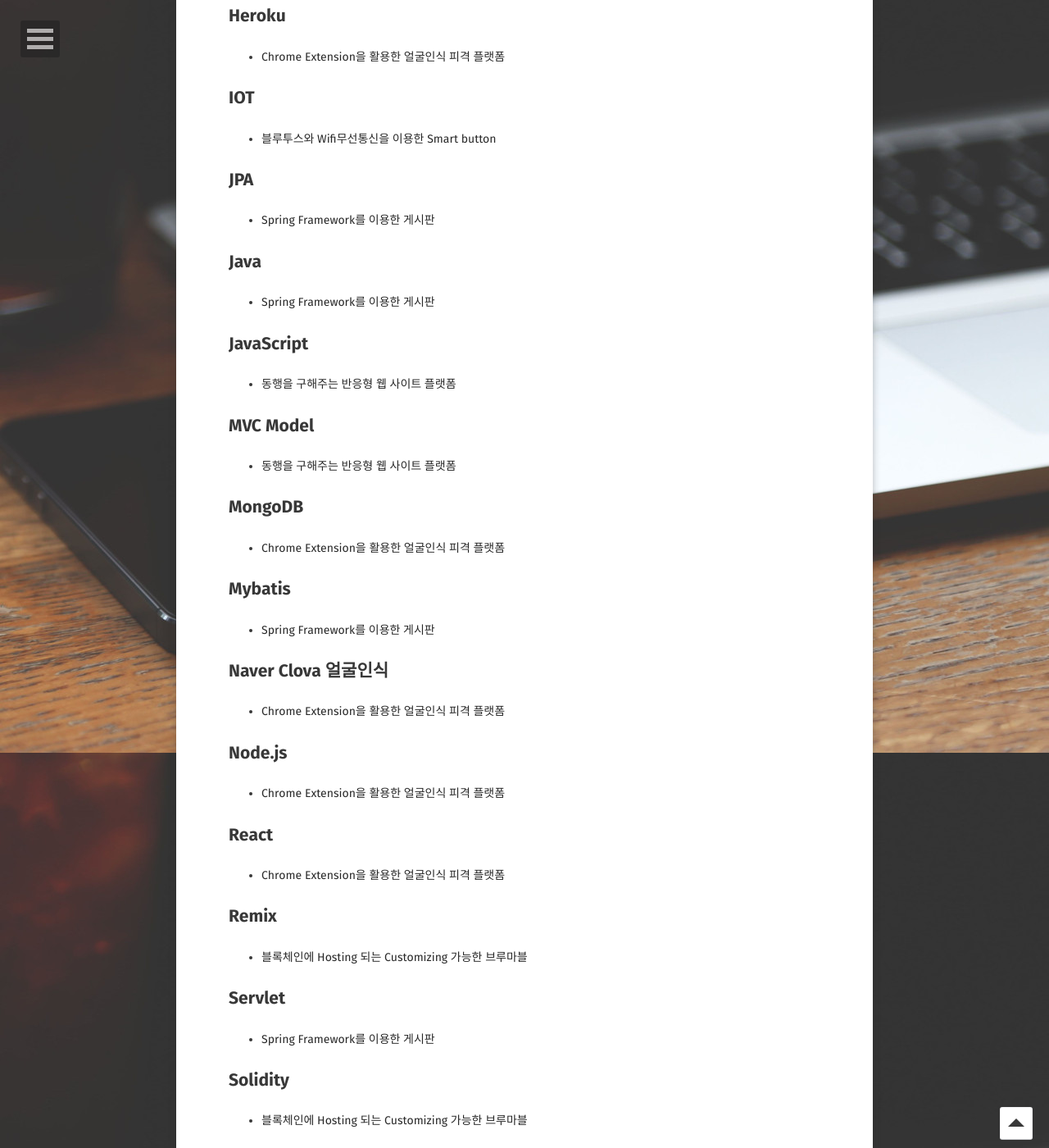
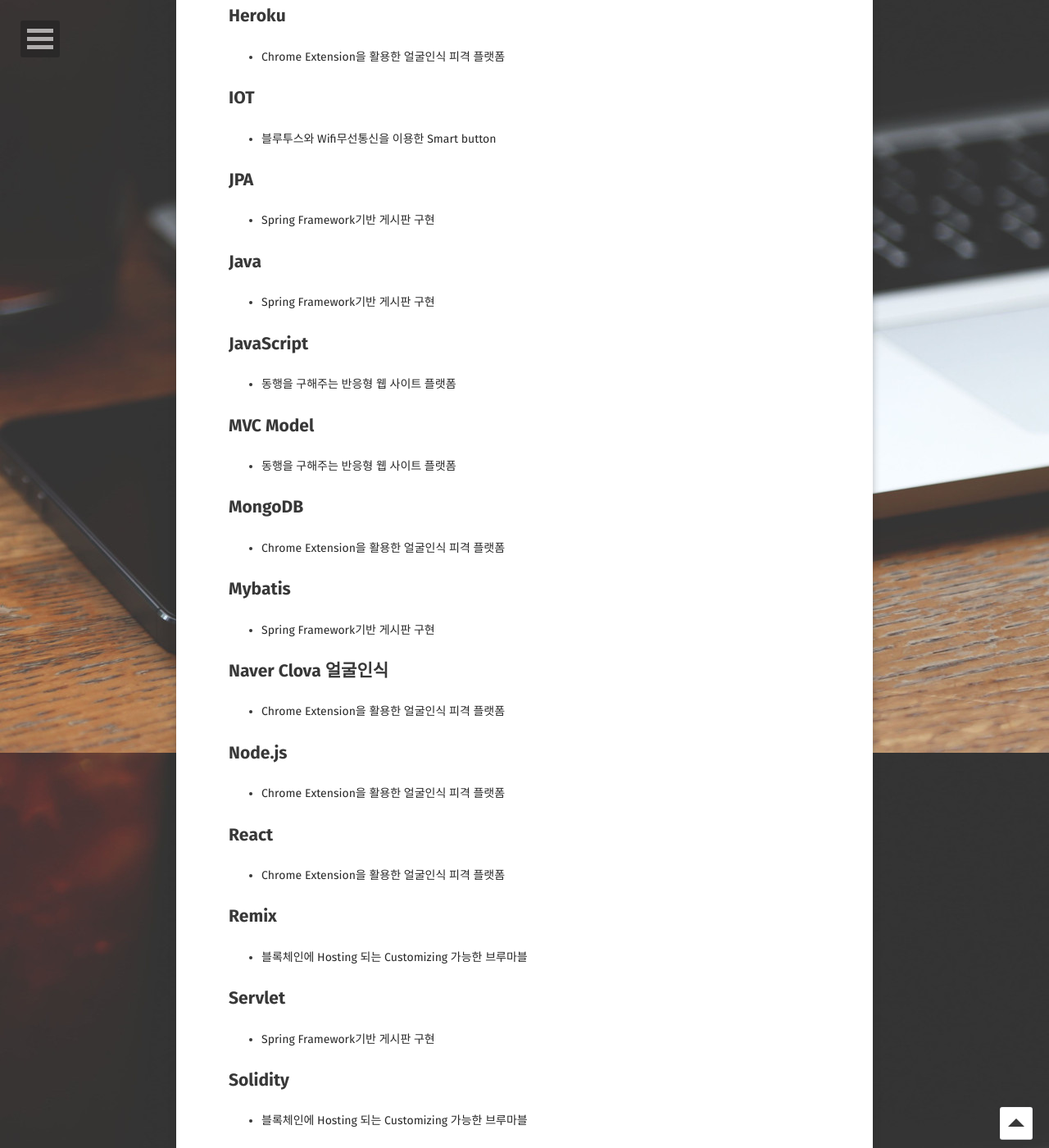
Before and after one commit to hamyongjae/hamyongjae.github.io, a Jekyll site: the page built from tags/index.html, in a window 1280 px wide and 1400 px high, scrolled down 1702 px. Shown: the whole window at 82% size. Built offline with Jekyll 4.4.1, drawn with Linux system fonts in a browser that asks for light colours; some web fonts are replaced; some of the changed text lies outside the part shown.

Commit message:
post update

```diff
--- a/_posts/2019-01-09-post1.md
+++ b/_posts/2019-01-09-post1.md
@@ -1,6 +1,6 @@
 ---
 layout: post
-title:  "Spring Framework를 이용한 게시판"
+title:  "Spring Framework기반 게시판 구현"
 date:   2019-01-10
 excerpt: "Spring Framework / MVC model / AOP / Mybatis / JPA / 다국어 처리 / "
 tag:
@@ -21,8 +21,11 @@
 <iframe src="https://ghbtns.com/github-btn.html?user=hamyongjae&repo=SpringQuickStarter&type=watch&count=true&size=large&v=2" frameborder="0" scrolling="0" width="160px" height="30px"></iframe>
 </center>
 
+<br />
+
  스프링에 대한 전체적인 흐름을 복습하기 위해 **'스프링 퀵스타터'**라는 책을 선택하였다. 원래 계획한 기간은 10일을 생각했지만, DB ( 책에선 H2을 사용했지만 본인은 mariaDB 사용 ) Connection, Jdbctemplate, 등 에서 예상치 못한 오류들 때문에 약 2주 가량 걸렸던 것 같다. Annotation, Xml 방식에 대한 이해, DB를 사용할 때 Mybatis나 JPA를 쓰는게 얼마나 편리한지, 많은 방법을 배우면서 왜 이런 기술을 쓰는지 정확히 이해하고 넘어가기에 아주 좋은 책이었다. 최종 Output은 심플한 게시판이었지만, 구현하는 과정에서 스프링의 복잡한 개념과 동작 원리를 이해하고 익숙해지는데 큰 도움이 되었고 기존의 EJB 방식에 비했을 때, Spring Framework을 사용함으로써 얼마나 편리한지 알게 되었다. 아직 많이 부족하지만 더 열심히 해서 **'토비의 스프링'**까지 정복하고 다음에는 팀 프로젝트가 아닌 개인프로젝트로 서비스 배포까지 해보는 것이 목표이다.
 
+<br />
 
 ### Used Technology Keyword
 * Dependency / Xml
@@ -38,6 +41,8 @@
 * FileUpload
 * 영속성 / JPA
 
+<br />
+
 {% capture images %}
     https://user-images.githubusercontent.com/19748922/50945979-9ebb1e80-14da-11e9-9114-4de0b209822e.JPG
 	https://user-images.githubusercontent.com/19748922/50945964-97941080-14da-11e9-8b18-1d8d1dffd497.JPG
```
